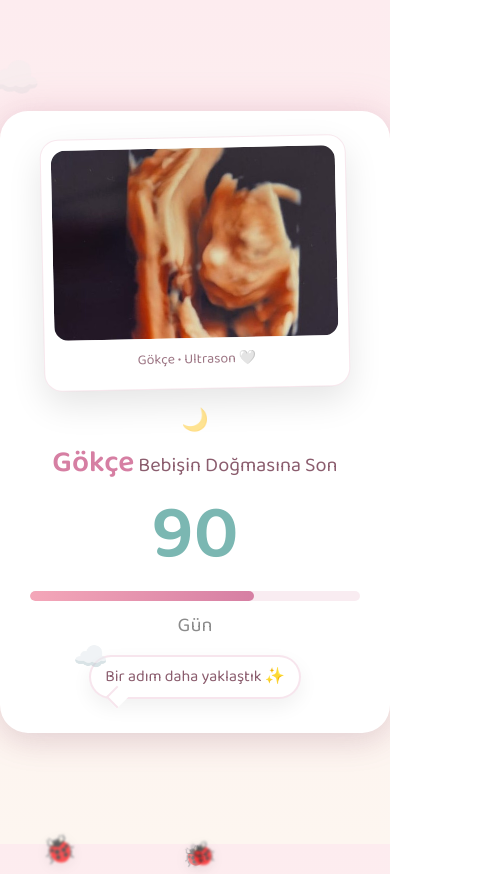
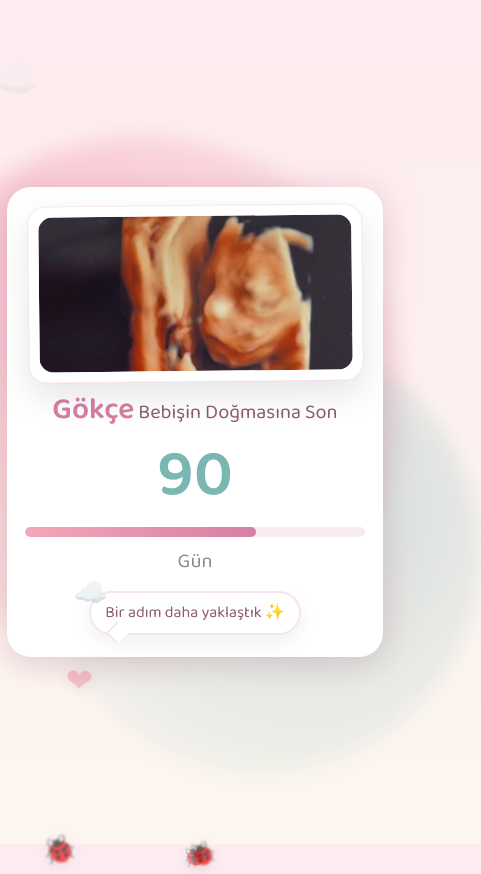
Before and after one commit to toprockalp/gokce-bebis, a plain HTML site: page index.html in a window 390 px wide. Shown: the whole page, 481 px wide, since content can reach past the window. Drawn offline with Linux system fonts and the light colour scheme.

Commit message:
Update index.html

```diff
--- a/index.html
+++ b/index.html
@@ -29,6 +29,30 @@
       align-items: center;
       background: linear-gradient(180deg, #fdecef, #fdf6f0);
       font-family: 'Baloo 2', cursive;
+      position: relative;
+    }
+
+    /* ✅ Seçenek 2: Arka plan blob’ları */
+    .bg-blob {
+      position: absolute;
+      width: 520px;
+      height: 520px;
+      border-radius: 999px;
+      background: radial-gradient(circle at 30% 30%, rgba(244,167,185,0.55), rgba(253,236,239,0));
+      filter: blur(10px);
+      z-index: 0;
+      left: 50%;
+      top: 50%;
+      transform: translate(-60%, -55%);
+      pointer-events: none;
+    }
+
+    .bg-blob.two {
+      width: 420px;
+      height: 420px;
+      background: radial-gradient(circle at 60% 40%, rgba(123,183,178,0.35), rgba(253,246,240,0));
+      transform: translate(-35%, -20%);
+      opacity: 0.95;
     }
 
     /* Uçuşan ikonlar */
@@ -42,6 +66,7 @@
       animation-name: floatUp;
       animation-timing-function: linear;
       animation-iteration-count: infinite;
+      z-index: 1; /* blobların üstünde */
     }
 
     @keyframes floatUp {
@@ -59,6 +84,7 @@
       filter: blur(0.2px);
       will-change: transform;
       transition: transform 42s linear;
+      z-index: 1; /* blobların üstünde */
     }
 
     /* Kart (soft glow + nabız) */
@@ -70,11 +96,9 @@
       max-width: 410px;
       width: 92%;
       z-index: 2;
-
       box-shadow:
         0 10px 30px rgba(0, 0, 0, 0.08),
         0 0 40px rgba(214, 127, 163, 0.22);
-
       animation: glowPulse 6s ease-in-out infinite;
       position: relative;
     }
@@ -85,13 +109,13 @@
       100% { box-shadow: 0 10px 30px rgba(0,0,0,0.08), 0 0 35px rgba(214,127,163,0.20); }
     }
 
-    /* ✅ A Tasarımı: Polaroid ultrason */
+    /* Polaroid ultrason */
     .polaroid {
       width: min(320px, 86%);
       margin: 0 auto 14px;
       background: #fff;
       border-radius: 18px;
-      padding: 10px 10px 18px; /* altta polaroid boşluğu */
+      padding: 10px;
       box-shadow: 0 14px 34px rgba(0,0,0,0.10);
       border: 1px solid rgba(214, 127, 163, 0.18);
       transform: rotate(-1.2deg);
@@ -104,19 +128,6 @@
       border-radius: 14px;
       display: block;
       filter: contrast(1.02) saturate(1.02);
-    }
-
-    .polaroid .caption {
-      margin-top: 10px;
-      font-size: 14px;
-      color: #8b5d6e;
-      opacity: 0.85;
-    }
-
-    .moon {
-      font-size: 22px;
-      opacity: 0.5;
-      margin: 6px 0 6px;
     }
 
     .headline {
@@ -155,7 +166,7 @@
       margin-top: 8px;
     }
 
-    /* 🌸 Progress Bar */
+    /* Progress Bar */
     .progress-wrap {
       width: 100%;
       height: 10px;
@@ -173,7 +184,7 @@
       transition: width 1.2s ease-in-out;
     }
 
-    /* ☁️ Not balonu (bulut) */
+    /* Not balonu (bulut) */
     .note-cloud {
       margin: 14px auto 0;
       display: inline-block;
@@ -232,23 +243,52 @@
     .welcome-text { font-size: 32px; }
     .emoji { font-size: 28px; margin-top: 12px; }
 
-    @media (max-width: 380px) {
-      .polaroid img { height: 170px; }
+    /* ✅ Seçenek 1: Mobilde kart küçülsün + padding azalsın */
+    @media (max-width: 520px) {
+      .card {
+        max-width: 340px;
+        width: 90%;
+        padding: 18px 18px 22px;
+        border-radius: 24px;
+      }
+
+      .polaroid {
+        width: 92%;
+        margin-bottom: 10px;
+        transform: rotate(-0.6deg);
+      }
+
+      .polaroid img {
+        height: 155px;
+      }
+
+      .number {
+        font-size: 66px;
+      }
+
+      .bg-blob {
+        width: 520px;
+        height: 520px;
+      }
+
+      .bg-blob.two {
+        width: 440px;
+        height: 440px;
+      }
     }
   </style>
 </head>
 
 <body>
+  <!-- ✅ Seçenek 2: bloblar -->
+  <div class="bg-blob"></div>
+  <div class="bg-blob two"></div>
+
   <div class="card">
     <div id="countdown">
-
-      <!-- ✅ Polaroid ultrason (A tasarımı) -->
       <div class="polaroid">
-        <img src="ultrason.jpeg" alt="Ultrason görüntüsü">
-        <div class="caption">Gökçe • Ultrason 🤍</div>
+        <img src="ultrason.jpeg">
       </div>
-
-      <div class="moon">🌙</div>
 
       <div class="headline">
         <span class="name">Gökçe</span> Bebişin Doğmasına Son
@@ -272,13 +312,10 @@
   </div>
 
   <script>
-    // --- Ayarlar ---
-    const pregnancyTotalDays = 280; // ✅ bar oranı için
+    const pregnancyTotalDays = 280;
     const targetDateTime = new Date("2026-05-13T08:00:00+03:00");
-
     let lastDay = null;
 
-    // ☁️ Günlük notlar
     const notes = [
       "Bugün minik bir gülümseme yeter 🤍",
       "Kalpler her gün biraz daha hazır 💗",
@@ -286,14 +323,13 @@
       "Sabırla ve sevgiyle… 👶",
       "Bugün de birlikte bekliyoruz 🎀",
       "Minik mucizeye selam! 🌸",
-      "Huzurlu bir gün olsun ☁️",
       "Gökçe’ye bir gün daha yakınız 🫶"
     ];
 
     function getTodayKey() {
       const d = new Date();
       d.setHours(0,0,0,0);
-      return d.toISOString().slice(0,10); // YYYY-MM-DD
+      return d.toISOString().slice(0,10);
     }
 
     function pickDailyNote() {
@@ -323,6 +359,7 @@
           `translate(-50%, -50%) translate(${Math.random()*120-60}px, ${Math.random()*120-60}px)`;
         spark.style.transition = "all 1s ease-out";
         spark.style.filter = "drop-shadow(0 6px 10px rgba(0,0,0,0.10))";
+        spark.style.zIndex = "3";
         document.body.appendChild(spark);
 
         setTimeout(() => {
@@ -345,7 +382,7 @@
         return;
       }
 
-      // ✅ Kalan gün: gece 00:00'a göre düşsün
+      // Kalan gün: gece 00:00'a göre
       const todayMidnight = new Date(now);
       todayMidnight.setHours(0, 0, 0, 0);
 
@@ -357,12 +394,11 @@
 
       document.getElementById("counter").textContent = remainingDays;
 
-      // ✅ Bar: (280 - kalan) / 280
+      // Bar: (280 - kalan) / 280
       const progressPercent = ((pregnancyTotalDays - remainingDays) / pregnancyTotalDays) * 100;
       document.getElementById("progressBar").style.width =
         Math.min(Math.max(progressPercent, 0), 100) + "%";
 
-      // Gün değiştiyse kutlama + yeni not
       if (lastDay !== null && remainingDays < lastDay) {
         celebrate();
         pickDailyNote();
@@ -373,7 +409,7 @@
     function scheduleMidnightTick() {
       const now = new Date();
       const nextMidnight = new Date(now);
-      nextMidnight.setHours(24, 0, 1, 0); // 00:00:01
+      nextMidnight.setHours(24, 0, 1, 0);
 
       setTimeout(() => {
         updateCountdown();
@@ -381,7 +417,7 @@
       }, nextMidnight - now);
     }
 
-    /* 💗🐝🐞⭐🌸 uçuşan ikonlar (katmanlı) */
+    /* ikonlar */
     const items = [
       { char: "❤",  min: 16, max: 30, color: "#f4a7b9", weight: 45 },
       { char: "🐝", min: 18, max: 34, color: "",        weight: 18 },
@@ -438,7 +474,7 @@
 
     setInterval(createFloatItem, 650);
 
-    /* ☁️ Arka plan bulutları */
+    /* arka plan bulutları */
     function spawnBgCloud() {
       const cloud = document.createElement("div");
       cloud.className = "cloud-bg";
@@ -454,7 +490,6 @@
     setInterval(spawnBgCloud, 12000);
     spawnBgCloud();
 
-    // İlk yükleme
     pickDailyNote();
     updateCountdown();
     setInterval(updateCountdown, 30 * 1000);
```
